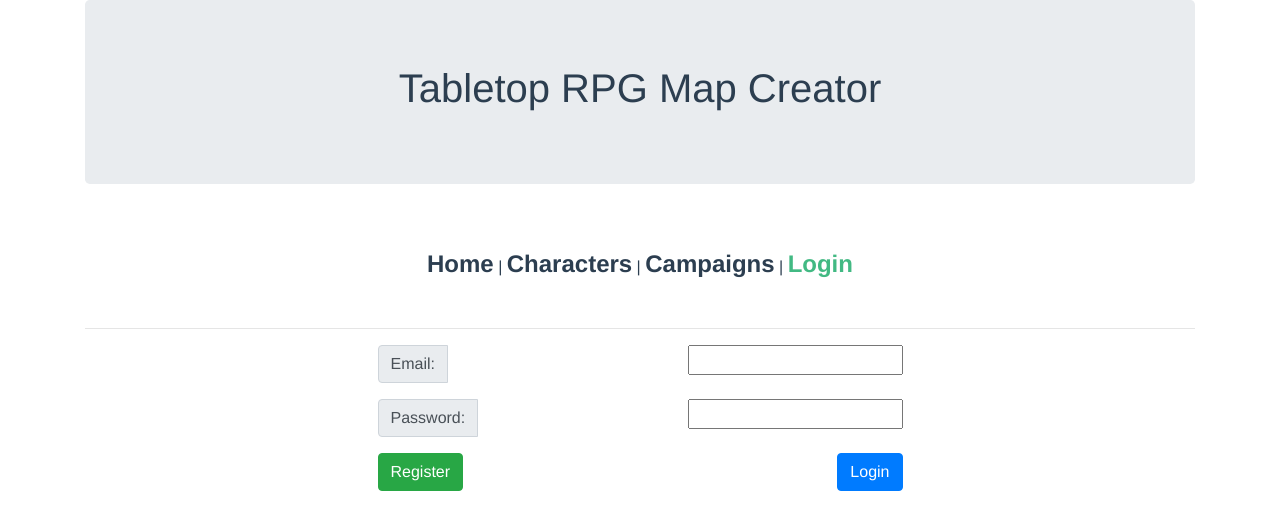
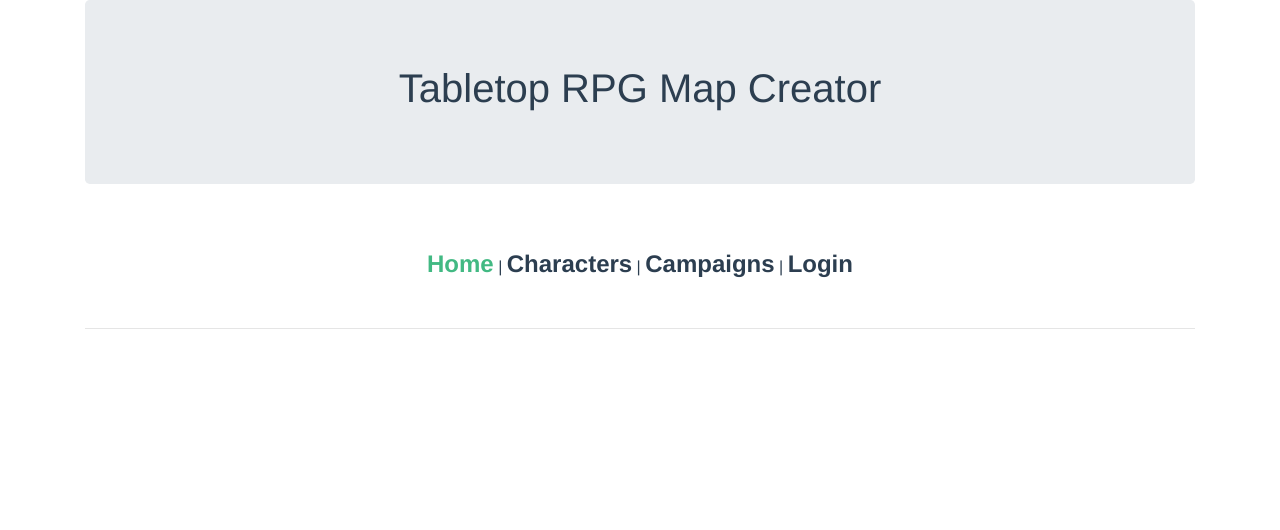
Before and after one commit to danigunawan/rpg-ui, a Vue app: page / in a window 1280 px wide. Before the commit this address led to /#/login. Shown: the top 530 px of the page. Built offline with nearby package versions, Linux system fonts and the light colour scheme.

Commit message:
Changed to lazy loading

```diff
--- a/src/router/index.js
+++ b/src/router/index.js
@@ -2,27 +2,22 @@ import Vue from 'vue'
 import VueRouter from 'vue-router'
 import store from '@/store'
 
-import Home from '@/views/Home.vue'
-
-import Login from '@/views/auth/Login.vue'
-import Logout from '@/views/auth/Logout.vue'
-import Register from '@/views/auth/Register.vue'
-
+// Middleware
 import Guest from '@/router/middleware/guest.js'
 import Auth from '@/router/middleware/auth.js'
 import middlewarePipeline from '@/router/middlewarePipeline.js'
 
-import CharacterList from '@/views/characters/List.vue'
-import CharacterNew from '@/views/characters/New.vue'
-import CharacterEdit from '@/views/characters/Edit.vue'
+Vue.use(VueRouter)
 
-Vue.use(VueRouter)
+function loadView(view) {
+  return () => import(/* webpackChunkName: "view-[request]" */ `@/views/${view}.vue`)
+}
 
 const routes = [
   {
     path: '/',
     name: 'Home',
-    component: Home,
+    component: loadView('Home'),
     meta: {
       middleware: [
         Auth
@@ -32,7 +27,7 @@ const routes = [
   {
     path: '/login',
     name: 'Login',
-    component: Login,
+    component: loadView('auth/Login'),
     meta: {
       middleware: [
         Guest
@@ -42,7 +37,7 @@ const routes = [
   {
     path: '/register',
     name: 'Register',
-    component: Register,
+    component: loadView('auth/Register'),
     meta: {
       middleware: [
         Guest
@@ -52,7 +47,7 @@ const routes = [
   {
     path: '/logout',
     name: 'Logout',
-    component: Logout,
+    component: loadView('auth/Logout'),
     meta: {
       middleware: [
         Auth
@@ -62,7 +57,7 @@ const routes = [
   {
     path: '/characters',
     name: 'CharacterList',
-    component: CharacterList,
+    component: loadView('characters/List'),
     meta: {
       middleware: [
         Auth
@@ -72,7 +67,7 @@ const routes = [
   {
     path: '/characters/new',
     name: 'CharacterNew',
-    component: CharacterNew,
+    component: loadView('characters/New'),
     meta: {
       middleware: [
         Auth
@@ -82,7 +77,7 @@ const routes = [
   {
     path: '/character/:id',
     name: 'CharacterEdit',
-    component: CharacterEdit,
+    component: loadView('characters/Edit'),
     meta: {
       middleware: [
         Auth
```
Also changed, not shown: .eslintrc.js.
